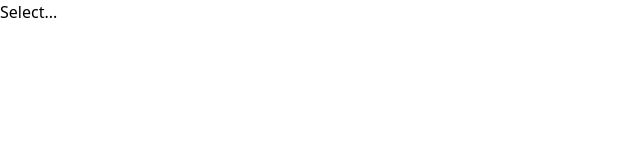
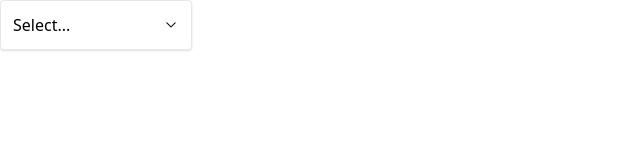
Before and after one commit to Modern-React-Redux-Sellers/React-Nav-Reusable-Components, a React (Create React App) app: page / in a window 1280 px wide. Shown: the top 160 px of the page, without its empty margins (0-640 px from the left). Built offline with nearby package versions, Linux system fonts and the light colour scheme.

Commit message:
created reusable panel component and refactored dropdown

```diff
--- a/src/components/Dropdown.js
+++ b/src/components/Dropdown.js
@@ -1,4 +1,6 @@
 import {useState} from "react";
+import {GoChevronDown} from "react-icons/go";
+import Panel from "./Panel";
 
 const Dropdown = ({options,value,onChange}) => {
     const [isOpen,setIsOpen] = useState(false);
@@ -15,18 +17,20 @@
 
     }
 
-
     const renderOptions = options.map((option) => {
-        return <div onClick={() => handleOptionClick(option)} key={option.value}>{option.label}</div>
+        return <div className="hover:bg-sky-100 rounded cursor-pointer p-1" onClick={() => handleOptionClick(option)} key={option.value}>{option.label}</div>
     })
 
 
 
     return (
-        <div>
+        <div className="w-48 relative">
             {/*if selection exists, its label will be used, else Select...*/}
-            <div onClick={handleClick}>{value?.label || 'Select...'}</div>
-            {isOpen && <div>{renderOptions}</div>}
+
+            <Panel className="flex justify-between items-center cursor-pointer" onClick={handleClick}>{value?.label || 'Select...'}<GoChevronDown/>
+            </Panel>
+
+            {isOpen && <Panel className="absolute top-full">{renderOptions}</Panel>}
         </div>
     )
 }
--- /dev/null
+++ b/src/components/Panel.js
@@ -0,0 +1,13 @@
+import classNames from "classnames";
+
+const Panel = ({children, className, ...rest}) => {
+    const finalClasNames = classNames('border rounded p-3 shadow bg-white w-full',className);
+
+    return (
+        <div {...rest} className={finalClasNames}>
+            {children}
+        </div>
+    )
+}
+
+export default Panel;
```
